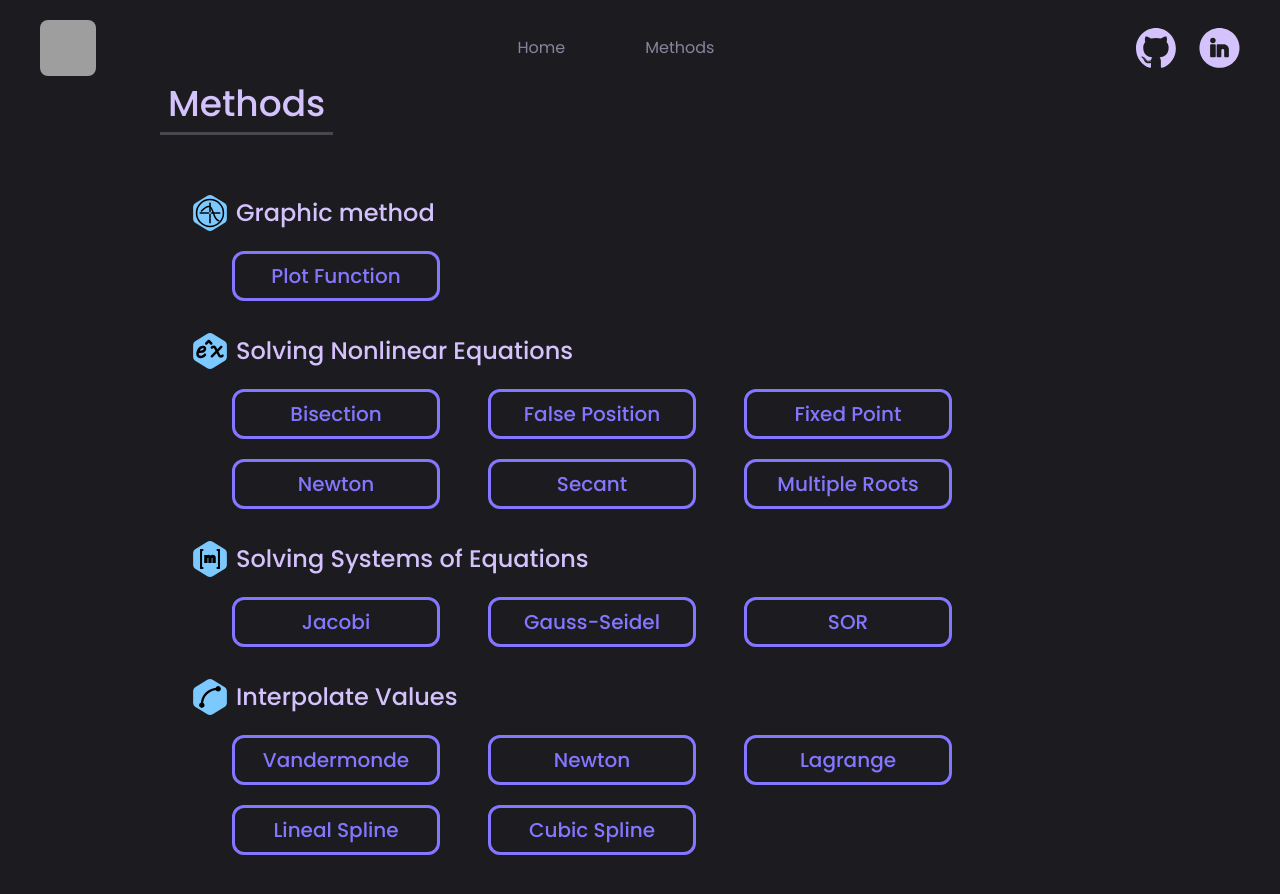
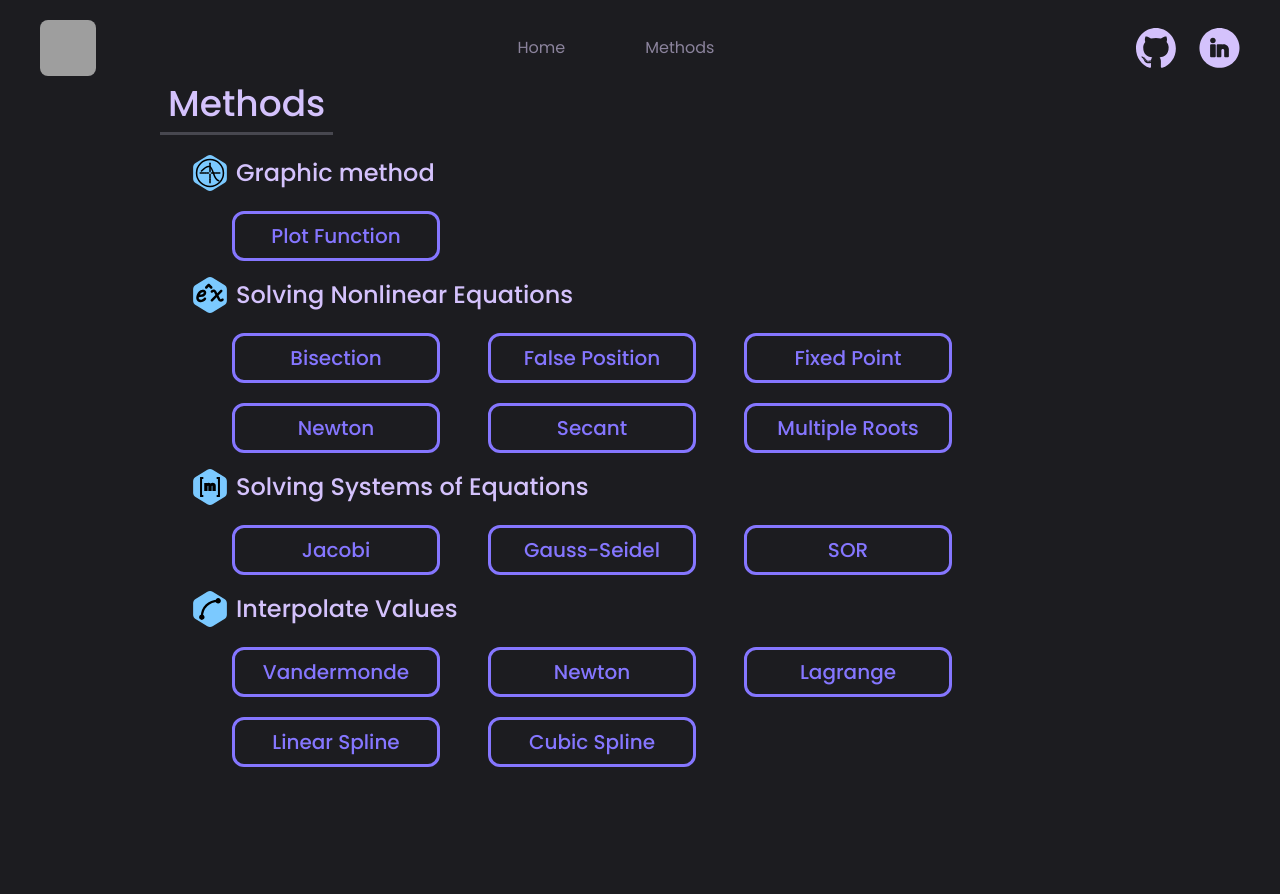
Before and after one commit to Adrephos/TheNumberForge, a React (Vite) app: page /methods in a window 1280 px wide. After the commit the page ends 800 px from the top, so only its background shows below. Built offline with nearby package versions, Linux system fonts and the light colour scheme; grey boxes are pictures that could not be loaded; what tailwindcss-patterns would draw is missing.

Commit message:
feat: add systems of equation and interpolation methods

```diff
--- a/src/pages/Methods.tsx
+++ b/src/pages/Methods.tsx
@@ -10,7 +10,7 @@ import interpolation from '../assets/interpolation.svg'
 let graphicMethodArray = ["plot_function"]
 let nonlinearArray = ["bisection", "false_position", "fixed_point", "newton", "secant", "multiple_roots"]
 let matrixArray = ["jacobi", "gauss-seidel", "sor"]
-let interpolationArray = ["vandermonde", "newton", "lagrange", "lineal_spline", "cubic_spline"]
+let interpolationArray = ["vandermonde", "newton", "lagrange", "linear_spline", "cubic_spline"]
 
 export const displayMethod = (method: string) => {
   // Replace underscores with spaces and make the first letter uppercase
@@ -39,7 +39,7 @@ export const Methods = () => {
       <div className="xl:pl-[10rem] lg:pl-[6rem] lg:pr-0 px-[2rem] pt-5 lg:pt-0 pb-5">
         <Title text="Methods" />
       </div>
-      <div className="flex flex-col gap-8 pl-[3rem] lg:pl-[8rem] xl:pl-[12rem] pb-10 pt-10 items-center  w-full h-full">
+      <div className="flex flex-col gap-4 pl-[3rem] lg:pl-[8rem] xl:pl-[12rem] pb-5 items-center  w-full h-full">
         <Section methodsNames={graphicMethodArray} title="Graphic method" iconSrc={graphicMethod} type="plot"/>
         <Section methodsNames={nonlinearArray} title="Solving Nonlinear Equations" iconSrc={nonlinear} type="nonlinear"/>
         <Section methodsNames={matrixArray} title="Solving Systems of Equations" iconSrc={matrix} type="systems"/>
```
Also changed, not shown: src/App.tsx (+30 -0 lines).
